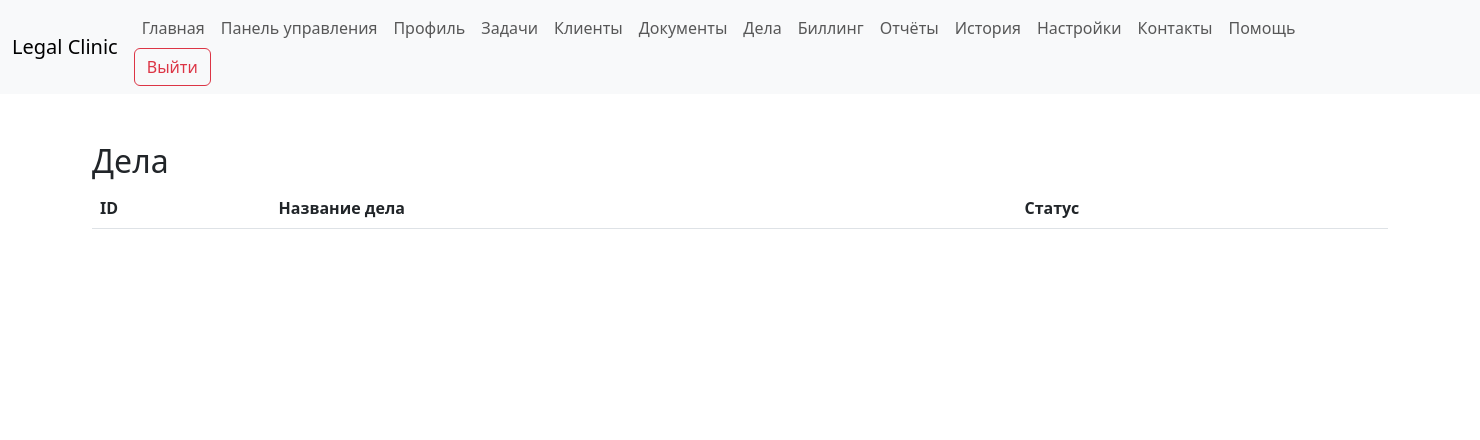
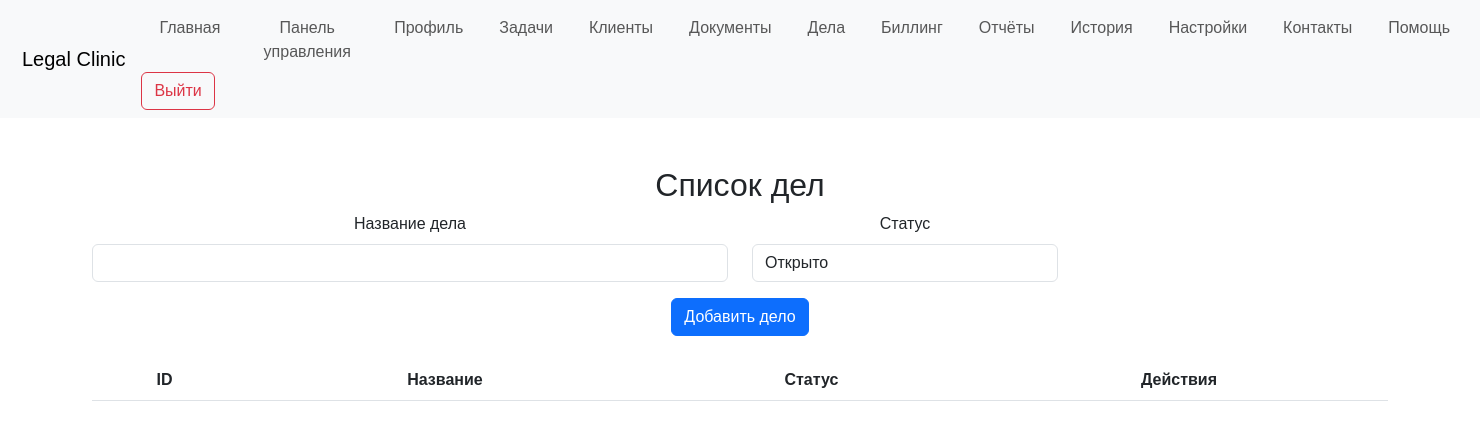
Before and after one commit to AntoxaPriz/legal_clinic, a PHP site: page /web/cases.html in a window 1480 px wide. Shown: the top 440 px of the page. Run offline with PHP 8.4, Linux system fonts and the light colour scheme; a stand-in replaces the project's code that opens the database connection; lists and menus that the app fills with data are empty.

Commit message:
CSS
Обновлены все HTML: подключен styles.css

```diff
--- a/web/admin.html
+++ b/web/admin.html
@@ -6,6 +6,7 @@
     <meta name="csrf-token" content="<?php echo generate_csrf_token(); ?>">
     <title>Админ-панель</title>
     <link href="https://cdn.jsdelivr.net/npm/bootstrap@5.3.0/dist/css/bootstrap.min.css" rel="stylesheet">
+    <link href="css/styles.css" rel="stylesheet">
 </head>
 <body>
 <nav class="navbar navbar-expand-lg navbar-light bg-light">
--- a/web/billing.html
+++ b/web/billing.html
@@ -6,6 +6,7 @@
     <meta name="csrf-token" content="<?php echo generate_csrf_token(); ?>">
     <title>Биллинг</title>
     <link href="https://cdn.jsdelivr.net/npm/bootstrap@5.3.0/dist/css/bootstrap.min.css" rel="stylesheet">
+    <link href="css/styles.css" rel="stylesheet">
 </head>
 <body>
 <nav class="navbar navbar-expand-lg navbar-light bg-light">
--- a/web/cases.html
+++ b/web/cases.html
@@ -6,6 +6,7 @@
     <meta name="csrf-token" content="<?php echo generate_csrf_token(); ?>">
     <title>Дела</title>
     <link href="https://cdn.jsdelivr.net/npm/bootstrap@5.3.0/dist/css/bootstrap.min.css" rel="stylesheet">
+    <link href="css/styles.css" rel="stylesheet">
 </head>
 <body>
 <nav class="navbar navbar-expand-lg navbar-light bg-light">
@@ -20,21 +21,71 @@
     </div>
 </nav>
 <div class="container mt-5">
-    <h2>Дела</h2>
+    <h2>Список дел</h2>
+    <form id="addCaseForm" class="mb-4">
+        <div class="row">
+            <div class="col-md-6 mb-3">
+                <label for="caseTitle" class="form-label">Название дела</label>
+                <input type="text" class="form-control" id="caseTitle" name="title" required>
+            </div>
+            <div class="col-md-3 mb-3">
+                <label for="caseStatus" class="form-label">Статус</label>
+                <select class="form-control" id="caseStatus" name="status">
+                    <option value="open">Открыто</option>
+                    <option value="in_progress">В процессе</option>
+                    <option value="closed">Закрыто</option>
+                </select>
+            </div>
+        </div>
+        <button type="submit" class="btn btn-primary">Добавить дело</button>
+    </form>
     <table class="table" id="casesList">
         <thead>
         <tr>
             <th>ID</th>
-            <th>Название дела</th>
+            <th>Название</th>
             <th>Статус</th>
+            <th>Действия</th>
         </tr>
         </thead>
         <tbody></tbody>
     </table>
+    <div class="modal fade" id="editCaseModal" tabindex="-1" aria-labelledby="editCaseModalLabel" aria-hidden="true">
+        <div class="modal-dialog">
+            <div class="modal-content">
+                <div class="modal-header">
+                    <h5 class="modal-title" id="editCaseModalLabel">Редактировать дело</h5>
+                    <button type="button" class="btn-close" data-bs-dismiss="modal" aria-label="Close"></button>
+                </div>
+                <form id="editCaseForm">
+                    <div class="modal-body">
+                        <input type="hidden" name="id">
+                        <div class="mb-3">
+                            <label for="editCaseTitle" class="form-label">Название дела</label>
+                            <input type="text" class="form-control" id="editCaseTitle" name="title" required>
+                        </div>
+                        <div class="mb-3">
+                            <label for="editCaseStatus" class="form-label">Статус</label>
+                            <select class="form-control" id="editCaseStatus" name="status">
+                                <option value="open">Открыто</option>
+                                <option value="in_progress">В процессе</option>
+                                <option value="closed">Закрыто</option>
+                            </select>
+                        </div>
+                    </div>
+                    <div class="modal-footer">
+                        <button type="button" class="btn btn-secondary" data-bs-dismiss="modal">Закрыть</button>
+                        <button type="submit" class="btn btn-primary">Сохранить</button>
+                    </div>
+                </form>
+            </div>
+        </div>
+    </div>
 </div>
 <script src="https://cdn.jsdelivr.net/npm/bootstrap@5.3.0/dist/js/bootstrap.bundle.min.js"></script>
 <script src="js/core.js" type="module"></script>
 <script src="js/auth.js" type="module"></script>
+<script src="js/cases.js" type="module"></script>
 <script src="js/nav.js" type="module"></script>
 <script src="js/main.js" type="module"></script>
 </body>
--- a/web/clients.html
+++ b/web/clients.html
@@ -6,6 +6,7 @@
     <meta name="csrf-token" content="<?php echo generate_csrf_token(); ?>">
     <title>Клиенты</title>
     <link href="https://cdn.jsdelivr.net/npm/bootstrap@5.3.0/dist/css/bootstrap.min.css" rel="stylesheet">
+    <link href="css/styles.css" rel="stylesheet">
 </head>
 <body>
 <nav class="navbar navbar-expand-lg navbar-light bg-light">
--- a/web/contact.html
+++ b/web/contact.html
@@ -6,6 +6,7 @@
     <meta name="csrf-token" content="<?php echo generate_csrf_token(); ?>">
     <title>Контакты</title>
     <link href="https://cdn.jsdelivr.net/npm/bootstrap@5.3.0/dist/css/bootstrap.min.css" rel="stylesheet">
+    <link href="css/styles.css" rel="stylesheet">
 </head>
 <body>
 <nav class="navbar navbar-expand-lg navbar-light bg-light">
--- a/web/dashboard.html
+++ b/web/dashboard.html
@@ -6,6 +6,7 @@
     <meta name="csrf-token" content="<?php echo generate_csrf_token(); ?>">
     <title>Панель управления</title>
     <link href="https://cdn.jsdelivr.net/npm/bootstrap@5.3.0/dist/css/bootstrap.min.css" rel="stylesheet">
+    <link href="css/styles.css" rel="stylesheet">
 </head>
 <body>
 <nav class="navbar navbar-expand-lg navbar-light bg-light">
--- a/web/documents.html
+++ b/web/documents.html
@@ -6,6 +6,7 @@
     <meta name="csrf-token" content="<?php echo generate_csrf_token(); ?>">
     <title>Документы</title>
     <link href="https://cdn.jsdelivr.net/npm/bootstrap@5.3.0/dist/css/bootstrap.min.css" rel="stylesheet">
+    <link href="css/styles.css" rel="stylesheet">
 </head>
 <body>
 <nav class="navbar navbar-expand-lg navbar-light bg-light">
--- a/web/help.html
+++ b/web/help.html
@@ -6,6 +6,7 @@
     <meta name="csrf-token" content="<?php echo generate_csrf_token(); ?>">
     <title>Помощь</title>
     <link href="https://cdn.jsdelivr.net/npm/bootstrap@5.3.0/dist/css/bootstrap.min.css" rel="stylesheet">
+    <link href="css/styles.css" rel="stylesheet">
 </head>
 <body>
 <nav class="navbar navbar-expand-lg navbar-light bg-light">
--- a/web/history.html
+++ b/web/history.html
@@ -6,6 +6,7 @@
     <meta name="csrf-token" content="<?php echo generate_csrf_token(); ?>">
     <title>История</title>
     <link href="https://cdn.jsdelivr.net/npm/bootstrap@5.3.0/dist/css/bootstrap.min.css" rel="stylesheet">
+    <link href="css/styles.css" rel="stylesheet">
 </head>
 <body>
 <nav class="navbar navbar-expand-lg navbar-light bg-light">
--- a/web/index.html
+++ b/web/index.html
@@ -6,6 +6,7 @@
     <meta name="csrf-token" content="<?php echo generate_csrf_token(); ?>">
     <title>Legal Clinic CRM</title>
     <link href="https://cdn.jsdelivr.net/npm/bootstrap@5.3.0/dist/css/bootstrap.min.css" rel="stylesheet">
+    <link href="css/styles.css" rel="stylesheet">
 </head>
 <body>
 <nav class="navbar navbar-expand-lg navbar-light bg-light">
--- a/web/login.html
+++ b/web/login.html
@@ -6,6 +6,7 @@
     <meta name="csrf-token" content="<?php echo generate_csrf_token(); ?>">
     <title>Вход</title>
     <link href="https://cdn.jsdelivr.net/npm/bootstrap@5.3.0/dist/css/bootstrap.min.css" rel="stylesheet">
+    <link href="css/styles.css" rel="stylesheet">
 </head>
 <body>
 <nav class="navbar navbar-expand-lg navbar-light bg-light">
--- a/web/logout.html
+++ b/web/logout.html
@@ -6,6 +6,7 @@
     <meta name="csrf-token" content="<?php echo generate_csrf_token(); ?>">
     <title>Выход</title>
     <link href="https://cdn.jsdelivr.net/npm/bootstrap@5.3.0/dist/css/bootstrap.min.css" rel="stylesheet">
+    <link href="css/styles.css" rel="stylesheet">
 </head>
 <body>
 <nav class="navbar navbar-expand-lg navbar-light bg-light">
--- a/web/profile.html
+++ b/web/profile.html
@@ -6,6 +6,7 @@
     <meta name="csrf-token" content="<?php echo generate_csrf_token(); ?>">
     <title>Профиль</title>
     <link href="https://cdn.jsdelivr.net/npm/bootstrap@5.3.0/dist/css/bootstrap.min.css" rel="stylesheet">
+    <link href="css/styles.css" rel="stylesheet">
 </head>
 <body>
 <nav class="navbar navbar-expand-lg navbar-light bg-light">
--- a/web/register.html
+++ b/web/register.html
@@ -6,6 +6,7 @@
     <meta name="csrf-token" content="<?php echo generate_csrf_token(); ?>">
     <title>Регистрация</title>
     <link href="https://cdn.jsdelivr.net/npm/bootstrap@5.3.0/dist/css/bootstrap.min.css" rel="stylesheet">
+    <link href="css/styles.css" rel="stylesheet">
 </head>
 <body>
 <nav class="navbar navbar-expand-lg navbar-light bg-light">
--- a/web/reports.html
+++ b/web/reports.html
@@ -6,6 +6,7 @@
     <meta name="csrf-token" content="<?php echo generate_csrf_token(); ?>">
     <title>Отчёты</title>
     <link href="https://cdn.jsdelivr.net/npm/bootstrap@5.3.0/dist/css/bootstrap.min.css" rel="stylesheet">
+    <link href="css/styles.css" rel="stylesheet">
 </head>
 <body>
 <nav class="navbar navbar-expand-lg navbar-light bg-light">
--- a/web/settings.html
+++ b/web/settings.html
@@ -6,6 +6,7 @@
     <meta name="csrf-token" content="<?php echo generate_csrf_token(); ?>">
     <title>Настройки</title>
     <link href="https://cdn.jsdelivr.net/npm/bootstrap@5.3.0/dist/css/bootstrap.min.css" rel="stylesheet">
+    <link href="css/styles.css" rel="stylesheet">
 </head>
 <body>
 <nav class="navbar navbar-expand-lg navbar-light bg-light">
--- a/web/tasks.html
+++ b/web/tasks.html
@@ -6,6 +6,7 @@
     <meta name="csrf-token" content="<?php echo generate_csrf_token(); ?>">
     <title>Задачи</title>
     <link href="https://cdn.jsdelivr.net/npm/bootstrap@5.3.0/dist/css/bootstrap.min.css" rel="stylesheet">
+    <link href="css/styles.css" rel="stylesheet">
 </head>
 <body>
 <nav class="navbar navbar-expand-lg navbar-light bg-light">
```
Also changed, not shown: web/styles.css (+12 -0 lines).
